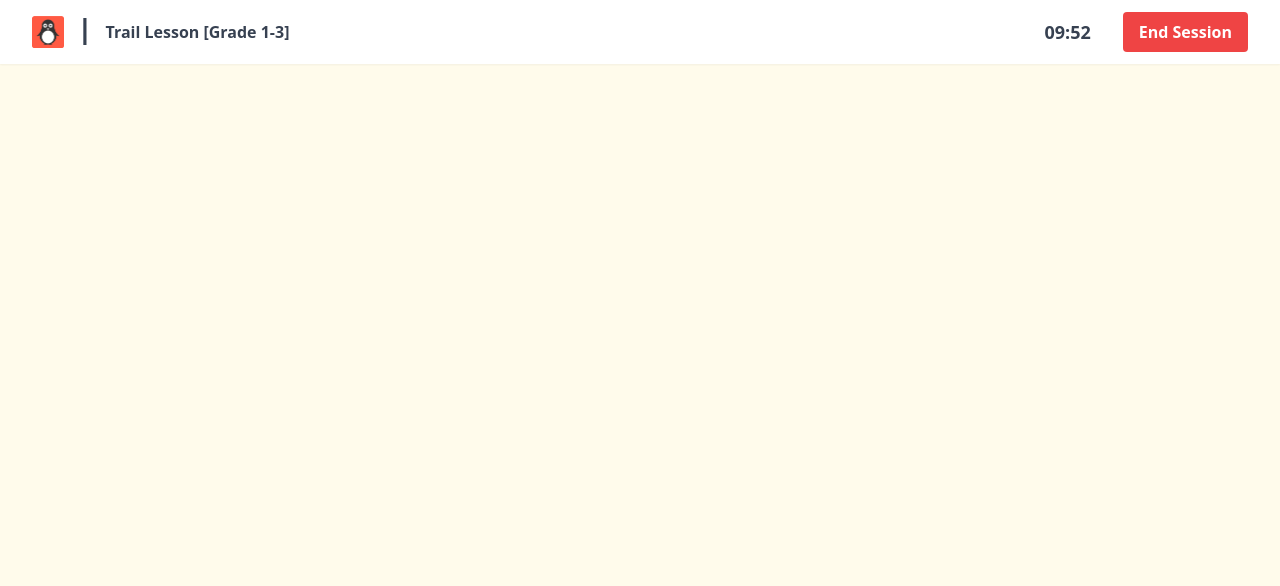
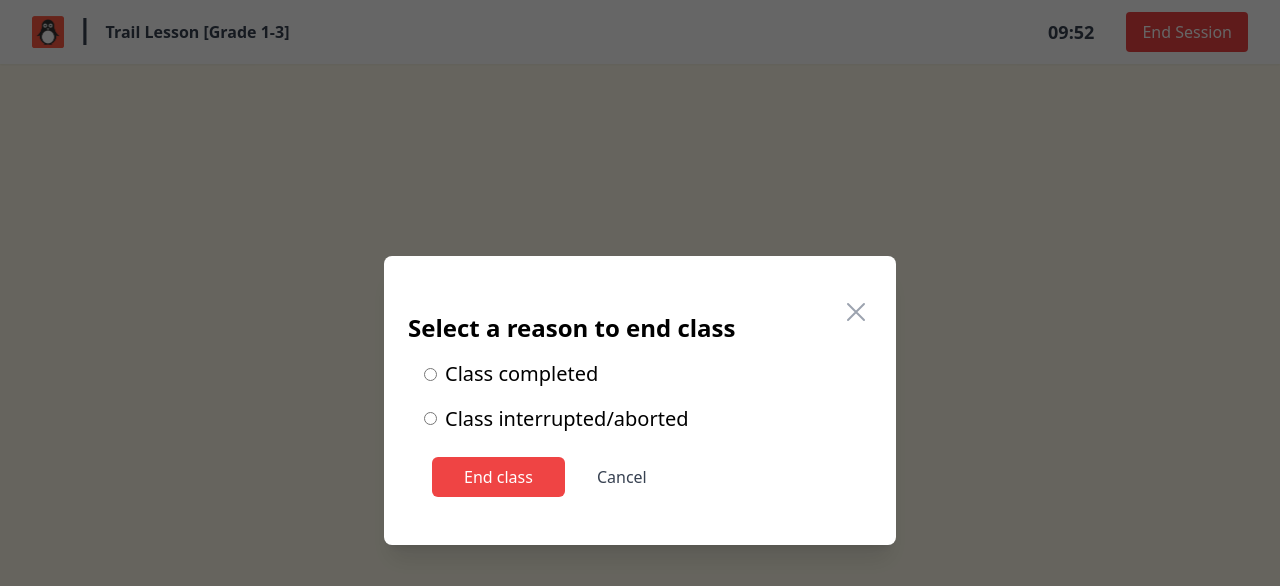
Before and after one commit to 0-yohan/Codingal01, a React (Vite) app: page / in a window 1280 px wide. Both pictures are taken after a click on the button "End Session". Shown: the top 586 px of the page. Built offline with nearby package versions, Linux system fonts and the light colour scheme.

Commit message:
finished end-session modal

```diff
--- /dev/null
+++ b/src/Components/EndSessionModal.jsx
@@ -0,0 +1,109 @@
+import React, { useState } from 'react';
+import { XMarkIcon } from '@heroicons/react/24/outline';
+
+const EndSessionModal = ({ isOpen, onClose, onEndSession }) => {
+  const [reason, setReason] = useState('');
+  const [subReason, setSubReason] = useState('');
+  const [otherReason, setOtherReason] = useState('');
+
+  const handleEndSession = () => {
+    let finalReason = reason;
+    if (reason === 'interrupted') {
+      finalReason += `: ${subReason}`;
+      if (subReason === 'other') {
+        finalReason += ` - ${otherReason}`;
+      }
+    }
+    onEndSession(finalReason);
+    onClose();
+  };
+
+  if (!isOpen) return null;
+
+  return (
+    <div className="fixed inset-0 bg-black bg-opacity-60 flex items-center justify-center p-6 z-100">
+      <div className="bg-white rounded-lg shadow-xl max-w-lg w-full">
+        <div className="p-6">
+          <div className="flex justify-between items-center mb-4">
+            <h2 className="font-bold pt-8 text-2xl">Select a reason to end class</h2>
+            <button onClick={onClose} className="text-gray-400 hover:text-gray-600">
+              <XMarkIcon className="h-8 w-8 object-right-top" />
+            </button>
+          </div>
+          <div className="space-y-4 pl-4 text-xl">
+            <div>
+              <label className="inline-flex items-center">
+                <input
+                  type="radio"
+                  className="form-radio"
+                  name="reason"
+                  value="completed"
+                  checked={reason === 'completed'}
+                  onChange={(e) => setReason(e.target.value)}
+                />
+                <span className="ml-2">Class completed</span>
+              </label>
+            </div>
+            <div>
+              <label className="inline-flex items-center">
+                <input
+                  type="radio"
+                  className="form-radio"
+                  name="reason"
+                  value="interrupted"
+                  checked={reason === 'interrupted'}
+                  onChange={(e) => setReason(e.target.value)}
+                />
+                <span className="ml-2">Class interrupted/aborted</span>
+              </label>
+            </div>
+            {reason === 'interrupted' && (
+              <div className="ml-6 space-y-2 text-lg">
+                {['Student didn\'t show up for the class.', 'Student didn\'t show any interest.', 'Student got disconnected.', 'I got disconnected.', 'Other reason'].map((option) => (
+                  <div key={option}>
+                    <label className="inline-flex items-center">
+                      <input
+                        type="radio"
+                        className="form-radio"
+                        name="subReason"
+                        value={option.toLowerCase().replace(' ', '_')}
+                        checked={subReason === option.toLowerCase().replace(' ', '_')}
+                        onChange={(e) => setSubReason(e.target.value)}
+                      />
+                      <span className="ml-2">{option}</span>
+                    </label>
+                  </div>
+                ))}
+                {subReason === 'other_reason' && (
+                  <textarea
+                    className="w-10/12 p-2 h-24 border rounded text-lg"
+                    placeholder="Type here"
+                    value={otherReason}
+                    onChange={(e) => setOtherReason(e.target.value)}
+                  />
+                )}
+              </div>
+            )}
+          </div>
+          <div className="m-6 flex justify-start space-x-4">
+          <button
+              onClick={handleEndSession}
+              className="px-8 py-2 text-base font-medium text-white bg-red-500 rounded-md hover:bg-red-600 focus:outline-none focus:ring-2 focus:ring-offset-2 focus:ring-red-500"
+            >
+              End class
+            </button>
+            <button
+              onClick={onClose}
+              className="px-4 py-2 text-base font-medium text-gray-700 bg-white hover:bg-gray-50 focus:outline-none focus:ring-2 focus:ring-offset-2 focus:ring-indigo-500"
+            >
+              Cancel
+            </button>
+
+          </div>
+        </div>
+      </div>
+    </div>
+  );
+};
+
+export default EndSessionModal;
--- a/src/Components/NavBar.jsx
+++ b/src/Components/NavBar.jsx
@@ -1,10 +1,12 @@
 import React, { useState, useEffect } from 'react';
 import { XMarkIcon, Bars3Icon } from '@heroicons/react/24/outline';
+import EndSessionModal from './EndSessionModal';
 import Icon from '../assets/logo-christmas.png';
 
 const NavBar = () => {
   const [isMenuOpen, setIsMenuOpen] = useState(false);
   const [timeLeft, setTimeLeft] = useState(10 * 60); // 10 minutes in seconds
+  const [isModalOpen, setIsModalOpen] = useState(false);
 
   useEffect(() => {
     const timer = setInterval(() => {
@@ -22,8 +24,16 @@ const NavBar = () => {
   }, []);
 
   const handleEndSession = () => {
-    // Implement end session logic here
-    console.log("Session ended");
+    setIsModalOpen(true);
+  };
+
+  const handleCloseModal = () => {
+    setIsModalOpen(false);
+  };
+
+  const handleConfirmEndSession = (reason) => {
+    console.log("Session ended with reason:", reason);
+    // Implement your logic for ending the session here
   };
 
   const formatTime = (seconds) => {
@@ -33,7 +43,8 @@ const NavBar = () => {
   };
 
   return (
-    <nav className="bg-white shadow-sm">
+    <>
+    <nav className="bg-white shadow-sm z-10">
       <div className="max-w-7xl mx-auto px-4 sm:px-6 lg:px-8">
         <div className="flex justify-between h-16">
           <div className="flex-shrink-0 flex items-center">
@@ -56,7 +67,7 @@ const NavBar = () => {
             <div className="text-gray-700 font-bold text-lg">{formatTime(timeLeft)}</div>
             <button
               onClick={handleEndSession}
-              className="bg-red-500 hover:bg-red-600 text-white font-bold py-2 px-4 rounded"
+              className="bg-red-500 hover:bg-red-600 text-white font-medium py-2 px-4 rounded"
             >
               End Session
             </button>
@@ -100,6 +111,12 @@ const NavBar = () => {
         </div>
       </div>
     </nav>
+    <EndSessionModal
+    isOpen={isModalOpen}
+    onClose={handleCloseModal}
+    onEndSession={handleConfirmEndSession}
+  />
+  </>
   );
 };
 
```
